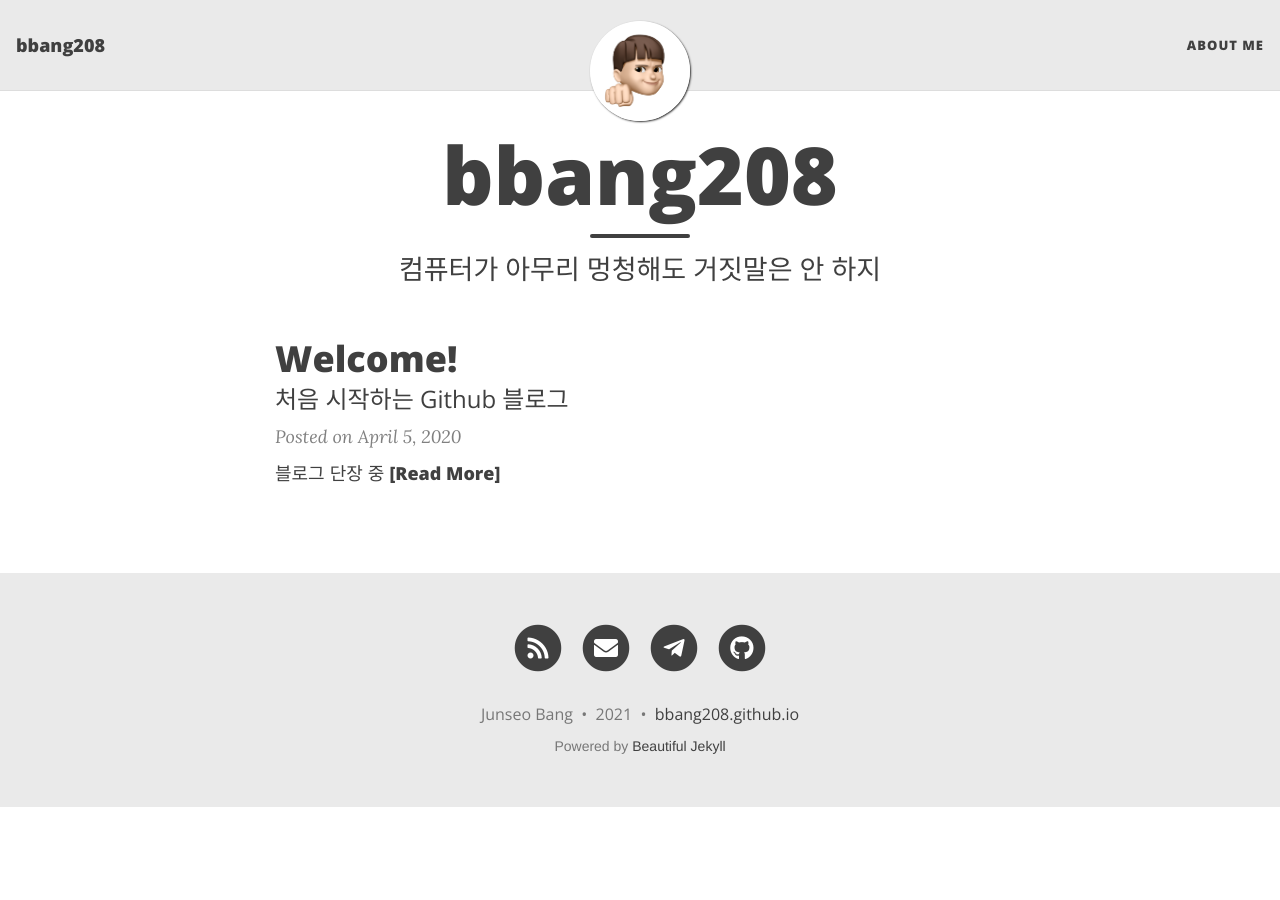
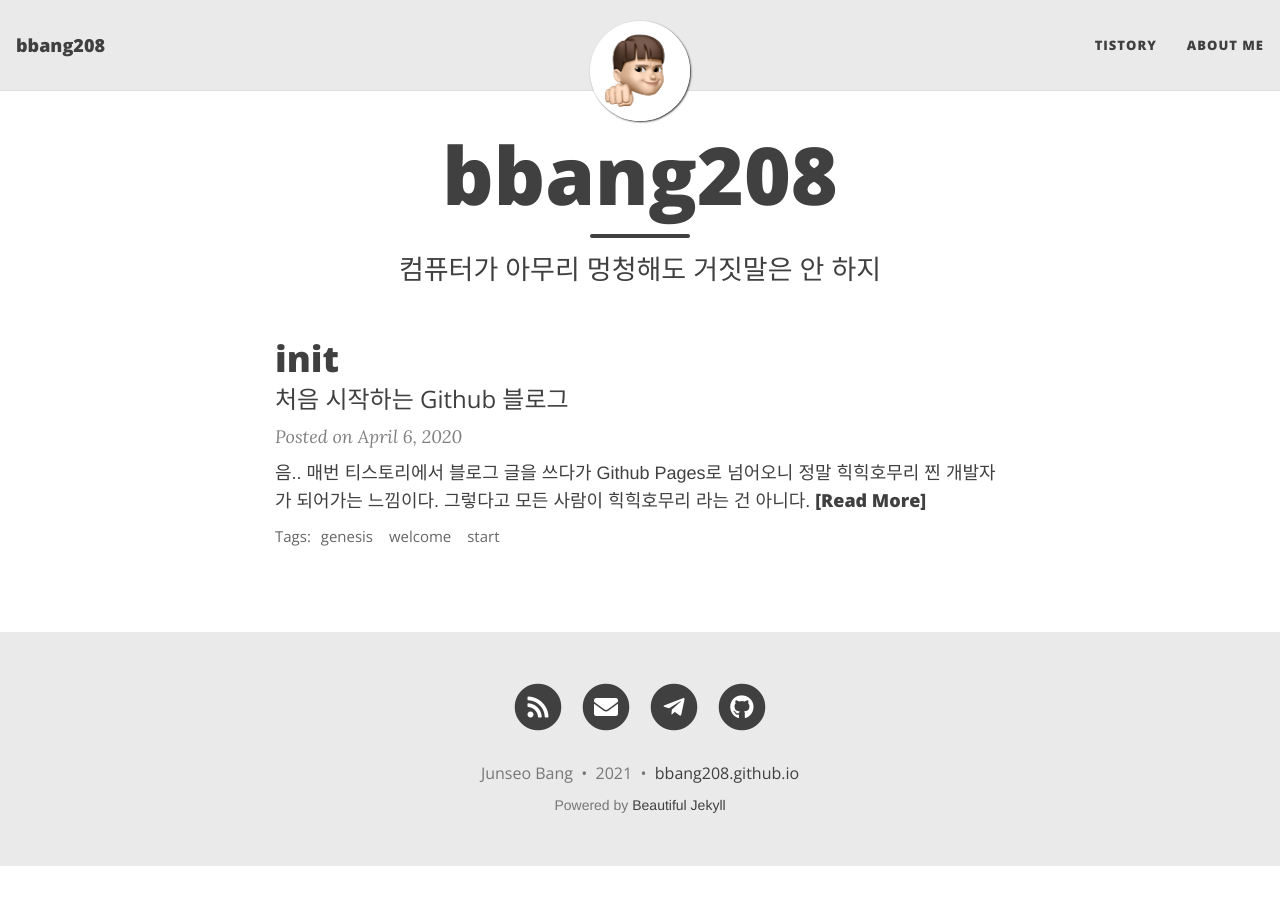
Before and after one commit to bbang208/bbang208.github.io, a Jekyll site: the page built from index.html, in a window 1280 px wide. Built offline with Jekyll 4.4.1, drawn with Linux system fonts in a browser that asks for light colours; nearby versions of some CDN libraries; the list of posts is cut into pages by our own code.

Commit message:
First Post!

```diff
--- a/_config.yml
+++ b/_config.yml
@@ -15,6 +15,7 @@ author: Junseo Bang
 
 navbar-links:
   #Android: ""
+  Tistory: "https://blog.codejun.space"
   About Me: "aboutme"
   #Resources:
   #  - Beautiful Jekyll: "https://beautifuljekyll.com"
--- a/_posts/2020-04-05-welcome.md
+++ /dev/null
@@ -1,13 +0,0 @@
----
-layout: post
-title: Welcome!
-subtitle: 처음 시작하는 Github 블로그
-gh-repo: bbang208
-gh-badge: [follow]
-#tags: [test]
-comments: true
----
-
-블로그 단장 중
-
----
--- /dev/null
+++ b/_posts/2020-04-06-welcome.md
@@ -0,0 +1,19 @@
+---
+layout: post
+title: init
+subtitle: 처음 시작하는 Github 블로그
+gh-repo: bbang208
+gh-badge: [follow]
+tags: [genesis, welcome, start]
+comments: true
+---
+
+음.. 매번 티스토리에서 블로그 글을 쓰다가 Github Pages로 넘어오니 정말 힉힉호무리 찐 개발자가 되어가는 느낌이다. 그렇다고 모든 사람이 힉힉호무리 라는 건 아니다.
+
+티스토리 처럼 무진장 예쁘지도 않고 기능도 없고 애니메이션도 없다. 심플 그 자체. 뭔가 더 공대생스럽고 개발자스러운게 마음에 든다.
+
+마크다운 문법이 아주 익숙하지는 않지만.. 곧 익숙해 지겠지..
+
+시작은 패기롭게 했으나, 수정이 필요한 곳이 좀 많은 것 같다.. 티스토리가 그리워 진다.
+
+여하튼 기분 내킬 때 마다 쓸 수 있도록 상상해야지
```
Also changed, not shown: aboutme.md (+1 -1 lines), 1 other file.
